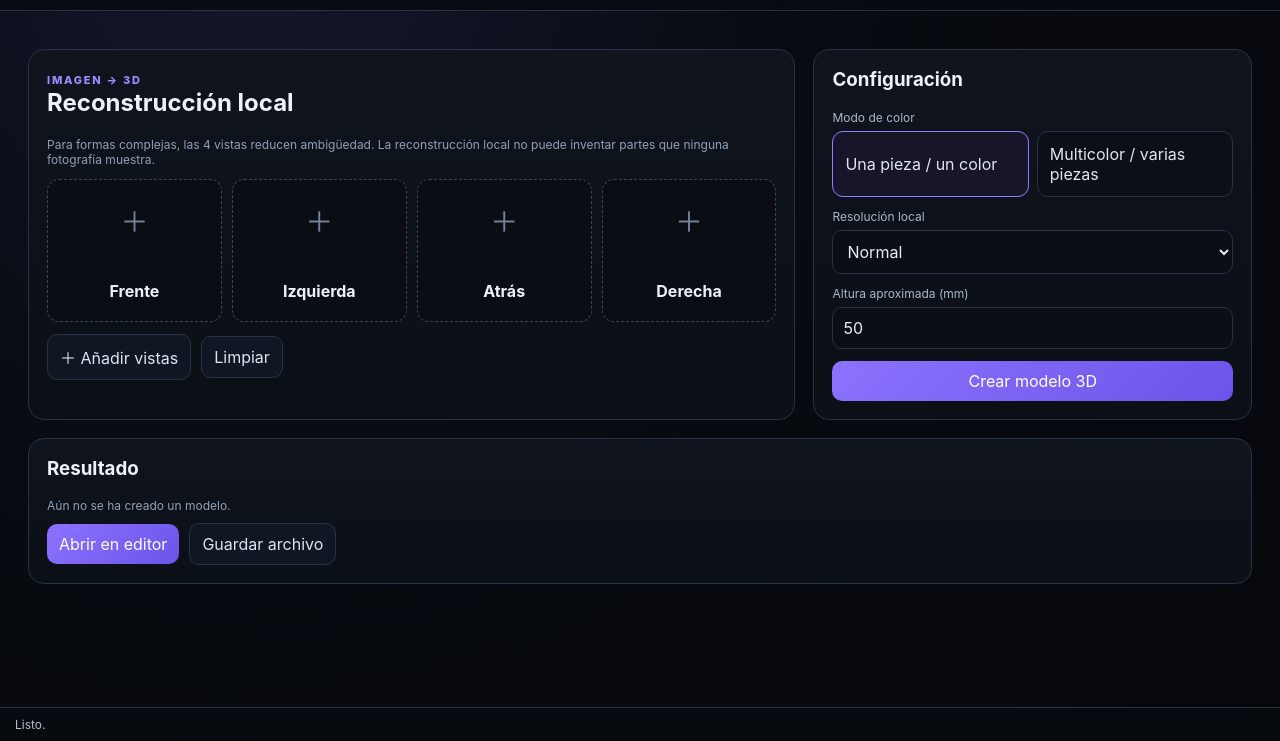
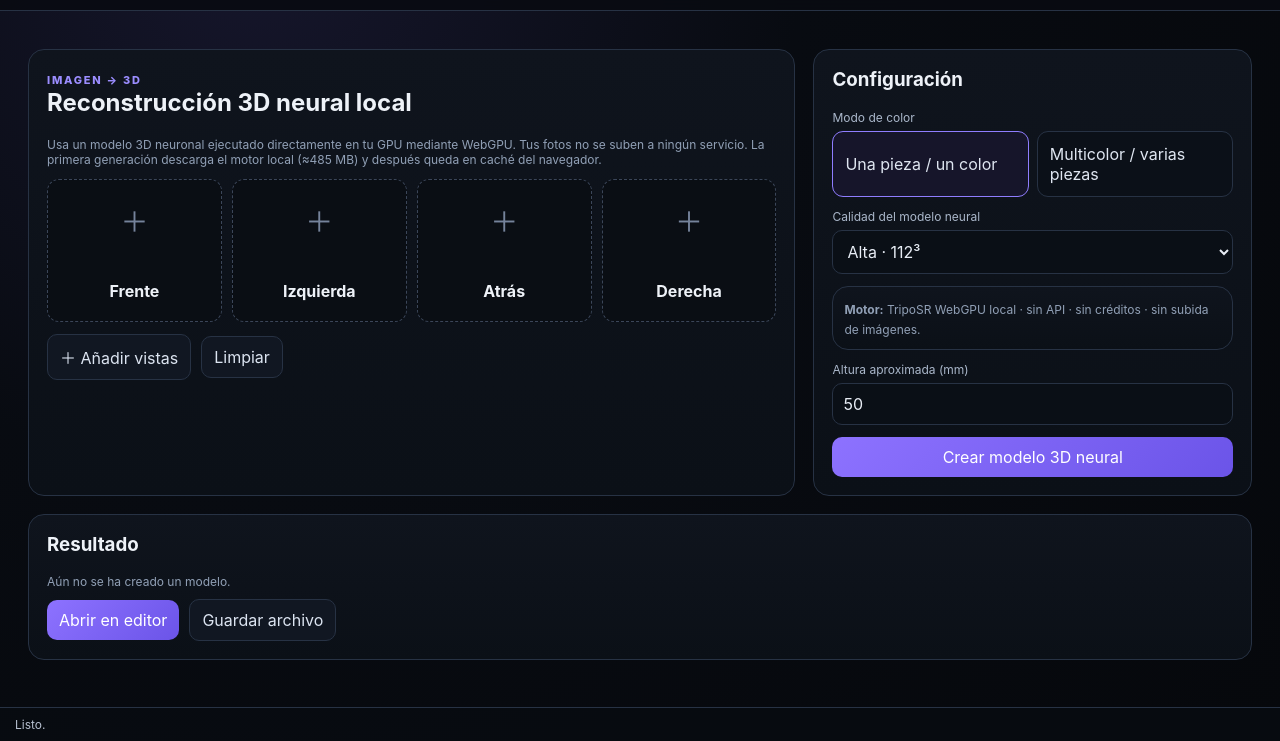
Before and after one commit to fhnoiz/3dnoiz, a plain HTML site: page partforge/index.html in a window 1280 px wide. Both pictures are taken after a click on the button "Imagen → 3D". Shown: the part 59-800 px from the top of the page. Drawn offline with Linux system fonts and the light colour scheme.

Commit message:
Upgrade Image to 3D UI to local neural engine

```diff
--- a/partforge/index.html
+++ b/partforge/index.html
@@ -43,16 +43,16 @@ button,input,select{font:inherit}button{cursor:pointer;border:0}.top{height:70px
 
 <section id="page-image" class="page"><div class="wrap">
 <div class="grid2">
-<div class="panel"><span class="eyebrow">IMAGEN → 3D</span><h2>Reconstrucción local</h2><p class="small">Para formas complejas, las 4 vistas reducen ambigüedad. La reconstrucción local no puede inventar partes que ninguna fotografía muestra.</p>
+<div class="panel"><span class="eyebrow">IMAGEN → 3D</span><h2>Reconstrucción 3D neural local</h2><p class="small">Usa un modelo 3D neuronal ejecutado directamente en tu GPU mediante WebGPU. Tus fotos no se suben a ningún servicio. La primera generación descarga el motor local (≈485 MB) y después queda en caché del navegador.</p>
 <div class="views" id="views"></div>
-<div class="row" style="margin-top:12px"><button class="secondary" id="addImages" data-tip="Añade hasta cuatro fotografías del mismo objeto">＋ Añadir vistas</button><button class="ghost" id="clearImages">Limpiar</button><input id="imageInput" type="file" accept="image/*" multiple hidden></div>
+<div class="row" style="margin-top:12px"><button class="secondary" id="addImages" data-tip="Añade hasta cuatro fotografías del mismo objeto">＋ Añadir vistas</button><button class="ghost" id="clearImages">Limpiar</button><input id="imageInput" type="file" accept="image/png,image/jpeg,image/webp" multiple hidden></div>
 </div>
 <div class="panel"><h3>Configuración</h3>
 <div class="field"><label>Modo de color</label><div class="choiceRow"><button class="choice active" data-mode="single">Una pieza / un color</button><button class="choice" data-mode="multi">Multicolor / varias piezas</button></div></div>
-<div class="field"><label>Resolución local</label><select id="quality"><option value="normal">Normal</option><option value="high">Alta</option><option value="ultra">Ultra</option></select></div>
+<div class="field"><label>Calidad del modelo neural</label><select id="quality"><option value="normal">Normal · 96³</option><option value="high" selected>Alta · 112³</option><option value="ultra">Ultra · 128³</option></select></div><div class="panel" style="margin-top:10px;padding:11px"><span class="small"><b>Motor:</b> TripoSR WebGPU local · sin API · sin créditos · sin subida de imágenes.</span></div>
 <div class="field"><label>Altura aproximada (mm)</label><input id="heightMm" type="number" min="5" max="300" value="50"></div>
 <div id="multiBox" class="hidden"><div class="field"><label>Máximo de colores</label><select id="maxColors"><option>3</option><option selected>4</option><option>6</option><option>8</option></select></div><div class="row"><button class="secondary" id="analyze">Analizar colores</button><button class="ghost" id="addColor">＋ Color</button></div><div id="palette" class="palette" style="margin-top:9px"></div></div>
-<button class="primary full" id="generate" data-tip="Construye el volumen 3D localmente sin enviar imágenes a ningún servicio">Crear modelo 3D</button>
+<button class="primary full" id="generate" data-tip="Ejecuta el modelo neural 3D directamente en tu GPU mediante WebGPU">Crear modelo 3D neural</button>
 </div></div>
 <div class="panel" style="margin-top:18px"><h3>Resultado</h3><div id="genInfo" class="small">Aún no se ha creado un modelo.</div><div class="row" style="margin-top:10px"><button class="primary" id="openGenerated">Abrir en editor</button><button class="secondary" id="saveGenerated">Guardar archivo</button></div></div>
 </div></section>
@@ -110,6 +110,6 @@ button,input,select{font:inherit}button{cursor:pointer;border:0}.top{height:70px
 <div id="donateModal" class="modal hidden"><div class="modalCard"><div class="modalHead"><h3>Apoyar PartForge 3D</h3><button class="close" data-close="donateModal">×</button></div><div class="donate">El proyecto es gratuito. Puedes apoyar de forma voluntaria. El botón de donación se puede conectar después a la cuenta o enlace que tú elijas.</div></div></div>
 <div id="bootError" class="modal hidden"><div class="modalCard"><h3>PartForge no terminó de cargar</h3><p class="small" id="bootText">Revisa la consola del navegador.</p><button class="secondary" onclick="location.reload()">Recargar</button></div></div>
 <div id="tip" class="tooltip"></div><div class="status"><span id="statusText">Listo.</span><span id="statusProgress"></span></div>
-<script type="module" src="./free.js?v=local-v10"></script>
+<script type="module" src="./free.js?v=local-v11"></script>
 </body>
 </html>
```
